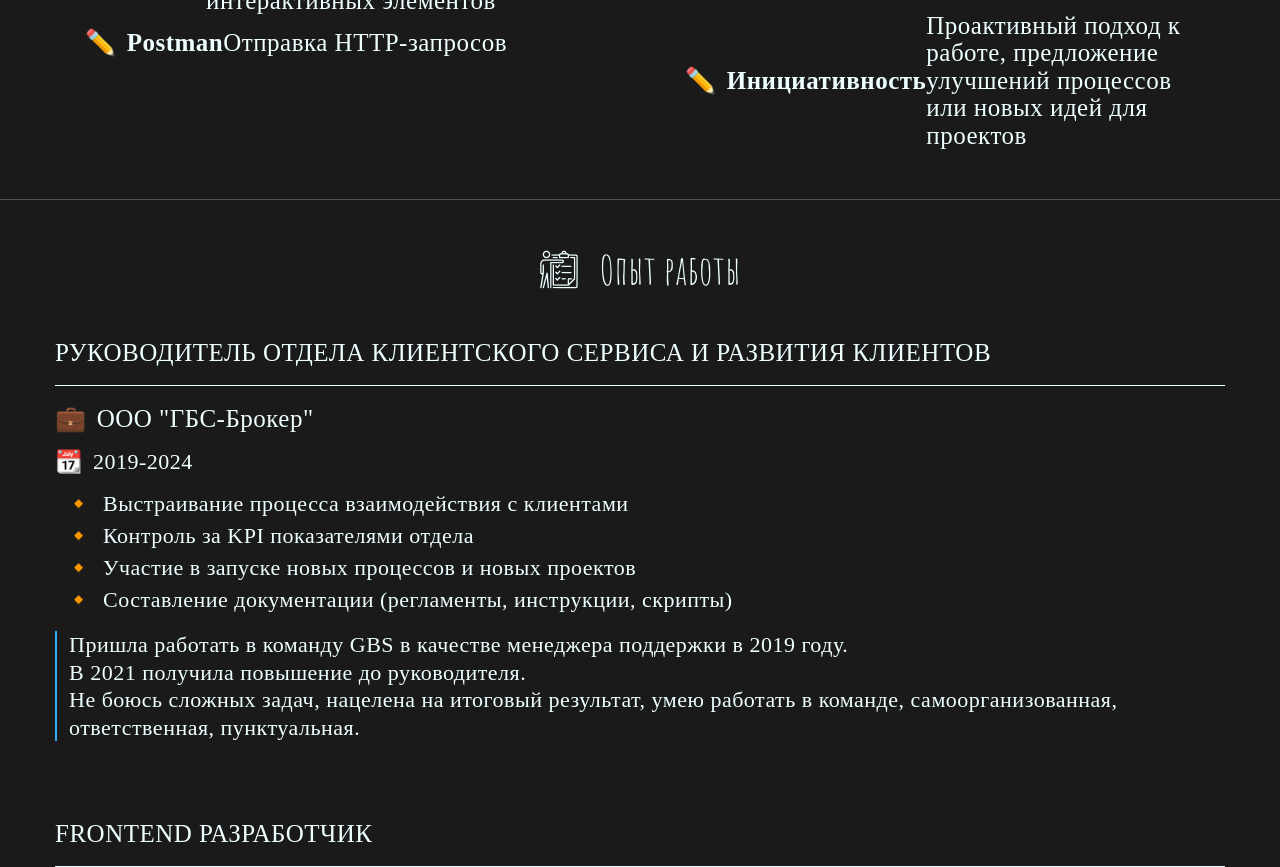
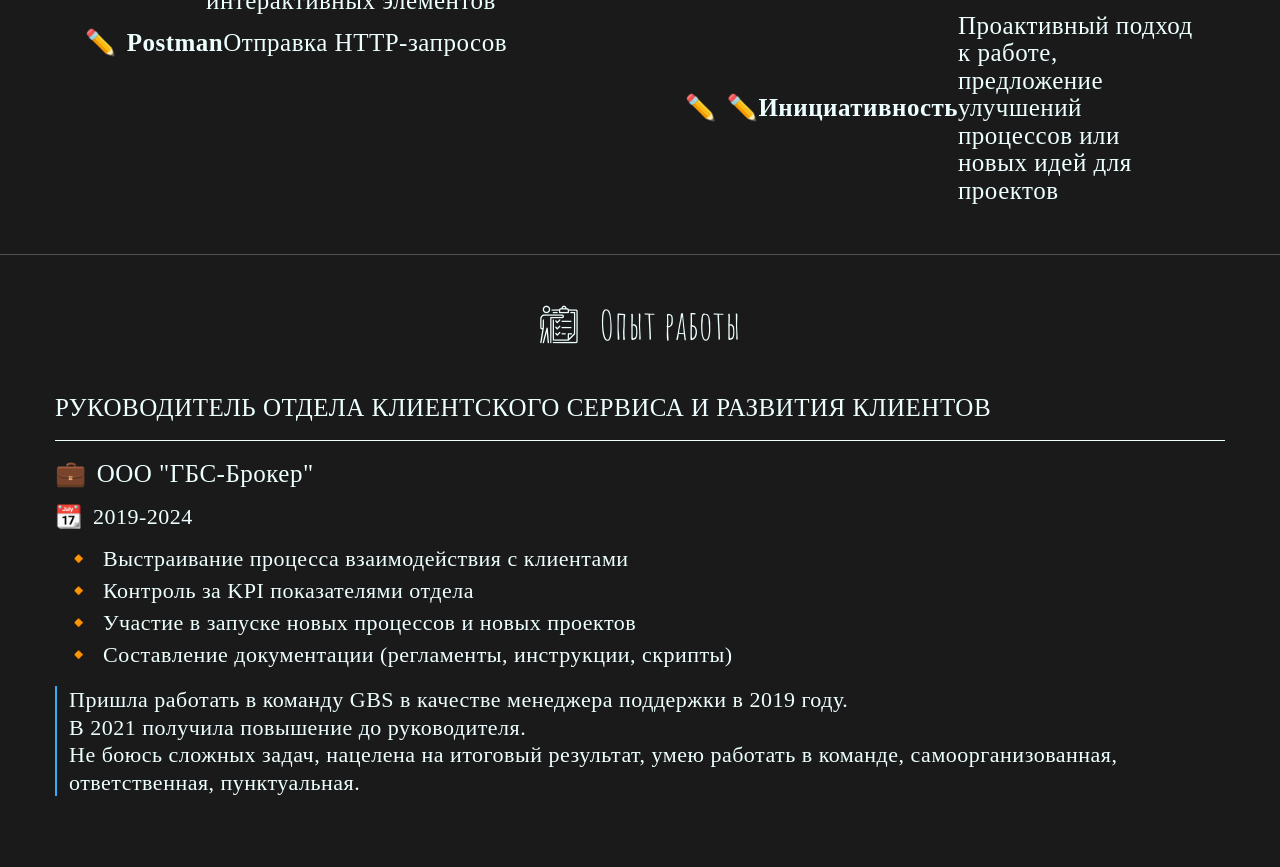
Before and after one commit to BonaFidesJo/portfolio-Agupova-Janna, a plain HTML site: page index.html in a window 1280 px wide. Shown: the part 4540-5407 px from the top of the page. Drawn offline with nearby package versions, Linux system fonts and the light colour scheme; files whose address does not match are found by name; a web font is replaced by a local one.

Commit message:
Update index.html

```diff
--- a/index.html
+++ b/index.html
@@ -246,8 +246,7 @@
 					<li class="skill__item"><b>Самообучение</b> Постоянное развитие профессиональных навыков через изучение новых технологий, чтение документации и участие в образовательных проектах</li>
 					<li class="skill__item"><b>Навыки тайм-менеджмента</b> Эффективное планирование рабочего времени, расстановка приоритетов и соблюдение дедлайнов</li>
 					<li class="skill__item"><b>Критическое мышление</b> Способность анализировать информацию, выявлять проблемы и находить оптимальные решения</li>
-					<li class="skill__item"><b>Инициативность</b> Проактивный подход к работе, предложение улучшений процессов или новых идей для проектов</li>
-
+					<li class="skill__item"> <b>✏️Инициативность</b> Проактивный подход к работе, предложение улучшений процессов или новых идей для проектов</li>
 				</ul>
 			</div>
 		</div>
```
